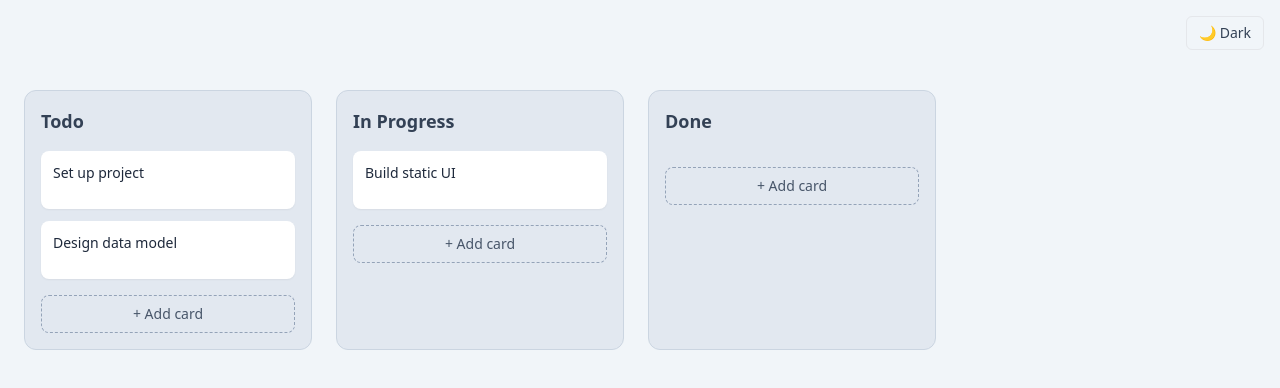
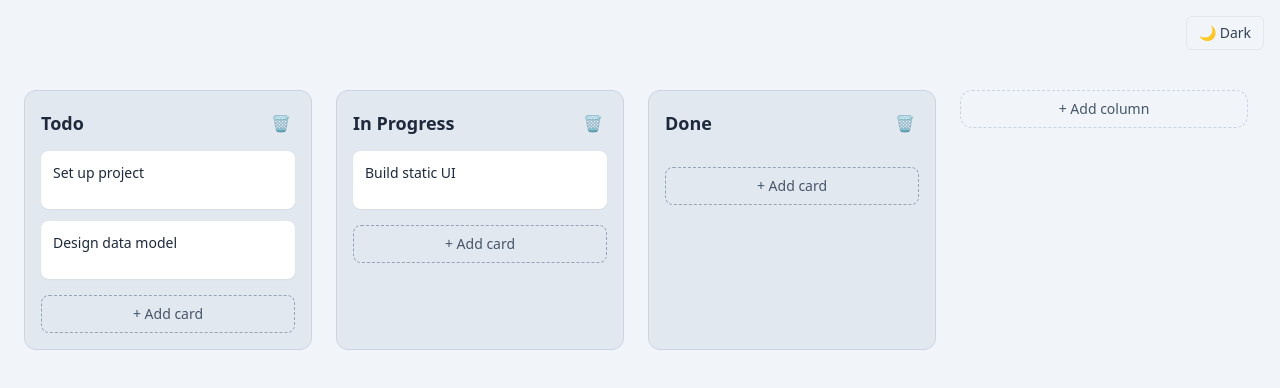
Before and after one commit to yanorenzo624/kanban-board, a React (Vite) app: page / in a window 1280 px wide. Shown: the top 388 px of the page. Built offline with nearby package versions, Linux system fonts and the light colour scheme.

Commit message:
added card rename & delete functionality and polished AddCard form UI.

```diff
--- a/src/features/board/Board.tsx
+++ b/src/features/board/Board.tsx
@@ -3,6 +3,7 @@ import { DndContext, type DragEndEvent, DragOverlay } from "@dnd-kit/core"
 import { BoardContext } from "@/app/providers/BoardProvider"
 import Column from "@/features/column/Column"
 import Card from "@/features/card/Card"
+import AddColumn from "@/features/column/AddColumn"
 
 export default function Board() {
   const { state, dispatch } = useContext(BoardContext)
@@ -45,6 +46,8 @@ export default function Board() {
           const column = state.columns[columnId]
           return <Column key={column.id} column={column} />
         })}
+
+        <AddColumn />
       </div>
 
       <DragOverlay>
--- a/src/features/board/board.reducer.ts
+++ b/src/features/board/board.reducer.ts
@@ -1,9 +1,12 @@
-import type { BoardState } from "./board.types";
+import type { Column, BoardState } from "./board.types";
 
 export type BoardAction =
 	| { type: "MOVE_CARD"; cardId: string; fromColumnId: string; toColumnId: string; toIndex: number }
 	| { type: "ADD_CARD"; columnId: string; title: string }
 	| { type: "DELETE_CARD"; cardId: string; columnId: string }
+	| { type: "COLUMN_ADD"; title: string }
+	| { type: "COLUMN_RENAME"; columnId: string; title: string }
+	| { type: "COLUMN_DELETE"; columnId: string }
 
 export function boardReducer(state: BoardState, action: BoardAction): BoardState {
 	switch (action.type) {
@@ -89,6 +92,68 @@ export function boardReducer(state: BoardState, action: BoardAction): BoardState
 			}
 		}
 
+		case "COLUMN_ADD": {
+			const id = crypto.randomUUID()
+
+			const newColumn: Column = {
+				id,
+				title: action.title,
+				cardIds: [],
+			}
+
+			return {
+				...state,
+				columns: {
+					...state.columns,
+					[id]: newColumn,
+				},
+				columnOrder: [...state.columnOrder, id],
+			}
+		}
+
+		case "COLUMN_RENAME": {
+			const { columnId, title } = action
+			const column = state.columns[columnId]
+			if (!column) return state
+
+			return {
+				...state,
+				columns: {
+					...state.columns,
+					[columnId]: {
+						...column,
+						title,
+					},
+				},
+			}
+		}
+
+		case "COLUMN_DELETE": {
+			const { columnId } = action
+			const column = state.columns[columnId]
+			if (!column) return state
+
+			const newColumns = { ...state.columns }
+			delete newColumns[columnId]
+
+			const newColumnOrder = state.columnOrder.filter(
+				(id) => id !== columnId
+			)
+
+			// Remove cards belonging to the column
+			const newCards = { ...state.cards }
+			column.cardIds.forEach((cardId) => {
+				delete newCards[cardId]
+			})
+
+			return {
+				...state,
+				columns: newColumns,
+				columnOrder: newColumnOrder,
+				cards: newCards,
+			}
+		}
+
 		default:
 			return state
 	}
--- a/src/features/card/Card.tsx
+++ b/src/features/card/Card.tsx
@@ -46,7 +46,10 @@ export default function Card({ card, columnId }: Props) {
         {...attributes}
         className="flex justify-between items-start gap-2 cursor-grab active:cursor-grabbing"
       >
-        <h3 className="text-sm font-medium text-slate-800">
+        <h3 className="
+          text-sm font-medium
+          text-slate-800 dark:text-slate-300
+        ">
           {card.title}
         </h3>
         <button
@@ -65,7 +68,7 @@ export default function Card({ card, columnId }: Props) {
             group-hover:opacity-100
             hover:bg-red-50 hover:text-red-600
             dark:hover:bg-red-900/30 dark:hover:text-red-400
-            dark:bg-slate-800 dark:text-slate-100
+            dark:bg-slate-800 dark:text-slate-400
             border border-transparent dark:border-slate-700
             group-hover:opacity-100
             focus:opacity-100 focus:outline-none
--- /dev/null
+++ b/src/features/column/AddColumn.tsx
@@ -0,0 +1,104 @@
+import { useState, useRef, useEffect, useContext } from "react"
+import { BoardContext } from "@/app/providers/BoardProvider"
+
+export default function AddColumn() {
+  const [isOpen, setIsOpen] = useState(false)
+  const { dispatch } = useContext(BoardContext)
+  const [title, setTitle] = useState("")
+  const inputRef = useRef<HTMLInputElement>(null)
+
+  useEffect(() => {
+    if (isOpen) {
+      inputRef.current?.focus()
+    }
+  }, [isOpen])
+
+  function handleSubmit() {
+    if (!title.trim()) return
+
+    dispatch({
+      type: "COLUMN_ADD",
+      title,
+    })
+    setTitle("")
+    setIsOpen(false)
+  }
+
+  function handleCancel() {
+    setTitle("")
+    setIsOpen(false)
+  }
+
+  function handleKeyDown(e: React.KeyboardEvent) {
+    if (e.key === "Enter") handleSubmit()
+    if (e.key === "Escape") handleCancel()
+  }
+
+  if (!isOpen) {
+    return (
+      <div>
+        <button
+          onClick={() => setIsOpen(true)}
+          className="
+            w-72 shrink-0 rounded-xl border border-dashed
+            border-slate-300 bg-slate-100
+            px-3 py-2 text-center text-sm
+            text-slate-600 hover:bg-slate-200
+            dark:border-slate-700 dark:bg-slate-900
+            dark:text-slate-300 dark:hover:bg-slate-800
+          "
+        >
+          + Add column
+        </button>
+      </div>
+    )
+  }
+
+  return (
+    <div
+      className="
+        w-72 shrink-0 rounded-xl border
+        border-slate-300 bg-slate-200 p-3
+        dark:border-slate-700 dark:bg-slate-900
+      "
+    >
+      <input
+        ref={inputRef}
+        value={title}
+        onChange={(e) => setTitle(e.target.value)}
+        onKeyDown={handleKeyDown}
+        placeholder="Column title"
+        className="
+          w-full rounded-md border px-2 py-1 text-sm
+          bg-white text-slate-900
+          focus:outline-none focus:ring-2 focus:ring-blue-500
+          dark:bg-slate-800 dark:text-slate-100
+          dark:border-slate-700
+        "
+      />
+
+      <div className="mt-2 flex gap-2">
+        <button
+          onClick={handleSubmit}
+          className="
+            rounded-md bg-blue-600 px-3 py-1 text-sm
+            text-white hover:bg-blue-700
+          "
+        >
+          Add
+        </button>
+
+        <button
+          onClick={handleCancel}
+          className="
+            rounded-md px-3 py-1 text-sm
+            text-slate-600 hover:bg-slate-300
+            dark:text-slate-400 dark:hover:bg-slate-800
+          "
+        >
+          Cancel
+        </button>
+      </div>
+    </div>
+  )
+}
--- a/src/features/column/Column.tsx
+++ b/src/features/column/Column.tsx
@@ -5,6 +5,7 @@ import { useDroppable } from "@dnd-kit/core"
 import clsx from "clsx"
 import Card from "@/features/card/Card"
 import { BoardContext } from "@/app/providers/BoardProvider"
+import { ColumnHeader } from "./ColumnHeader"
 
 type Props = {
   column: ColumnType
@@ -24,20 +25,17 @@ export default function Column({ column }: Props) {
     setIsAdding(false)
   }
 
-
   return (
     <div
       ref={setNodeRef}
       className={clsx(
         "w-72 shrink-0 rounded-xl p-4 transition-colors border border-slate-300 dark:border-slate-700",
         isOver
-          ? "bg-blue-200 dark:bg-blue-900"
+          ? "bg-blue-200 dark:bg-slate-900"
           : "bg-slate-200 dark:bg-slate-800"
       )}
     >
-      <h2 className="mb-4 text-lg font-semibold text-slate-700">
-        {column.title}
-      </h2>
+      <ColumnHeader columnId={column.id} />
 
       <SortableContext
         items={column.cardIds}
@@ -83,30 +81,28 @@ export default function Column({ column }: Props) {
                 cancelAdd()
               }
             }}
-            className="w-full rounded-md border p-2 text-sm"
+            className="
+              w-full rounded-md border px-2 py-1 text-sm
+              bg-white text-slate-900
+              focus:ring-2 focus:ring-blue-500
+              dark:bg-slate-800 dark:text-slate-100
+              dark:border-slate-700
+            "
             placeholder="Card title"
           />
-          <div className="flex gap-2">
-            <button
-              type="submit"
-              className="flex-1 rounded-md bg-blue-600 py-1.5 text-sm text-white hover:bg-blue-700"
-            >
-              Add
-            </button>
-
-            <button
-              type="button"
-              onClick={cancelAdd}
-              className="flex-1 rounded-md border py-1.5 text-sm text-slate-600 hover:bg-slate-300"
-            >
-              Cancel
-            </button>
-          </div>
         </form>
       ) : (
         <button
           onClick={() => setIsAdding(true)}
-          className="mt-4 w-full rounded-lg border border-dashed border-slate-400 py-2 text-sm text-slate-600 hover:bg-slate-300">
+          className="
+            mt-4 w-full rounded-lg
+            border border-dashed border-slate-400
+            py-2 text-sm
+            text-slate-600 hover:bg-slate-300
+
+            dark:border-slate-700 dark:bg-slate-800
+            dark:text-slate-300 dark:hover:bg-slate-900
+          ">
           + Add card
         </button>
       )}
--- /dev/null
+++ b/src/features/column/ColumnHeader.tsx
@@ -0,0 +1,93 @@
+import { useState, useRef, useEffect, useContext } from "react"
+import { BoardContext } from "@/app/providers/BoardProvider"
+
+export function ColumnHeader({ columnId }: { columnId: string }) {
+	const { state, dispatch } = useContext(BoardContext)
+	const column = state.columns[columnId]
+
+	const [isEditing, setIsEditing] = useState(false)
+	const [title, setTitle] = useState(column.title)
+	const inputRef = useRef<HTMLInputElement>(null)
+
+	useEffect(() => {
+		if (isEditing) inputRef.current?.focus()
+	}, [isEditing])
+
+	function commitRename() {
+		const trimmed = title.trim()
+		if (trimmed && trimmed !== column.title) {
+			dispatch({
+				type: "COLUMN_RENAME",
+				columnId,
+				title: trimmed,
+			})
+		}
+		setIsEditing(false)
+	}
+
+	function cancelRename() {
+		setTitle(column.title)
+		setIsEditing(false)
+	}
+
+	function onKeyDown(e: React.KeyboardEvent) {
+		if (e.key === "Enter") commitRename()
+		if (e.key === "Escape") cancelRename()
+	}
+
+	return (
+		<div className="mb-3 flex items-center justify-between gap-2">
+			{isEditing ? (
+				<input
+					ref={inputRef}
+					value={title}
+					onChange={(e) => setTitle(e.target.value)}
+					onBlur={commitRename}
+					onKeyDown={onKeyDown}
+					className="
+            w-full rounded-md border px-2 py-1 text-sm
+            bg-white text-slate-900
+            focus:ring-2 focus:ring-blue-500
+            dark:bg-slate-800 dark:text-slate-100
+            dark:border-slate-700
+          "
+				/>
+			) : (
+				<button
+					onClick={() => setIsEditing(true)}
+					className="
+            text-left text-lg font-semibold
+            text-slate-800 hover:underline
+            dark:text-slate-100
+          "
+				>
+					{column.title}
+				</button>
+			)}
+
+			<button
+				onClick={() => {
+					if (
+						confirm(
+							`Delete column "${column.title}" and all its cards?`
+						)
+					) {
+						dispatch({
+							type: "COLUMN_DELETE",
+							columnId,
+						})
+					}
+				}}
+				className="
+          rounded-md p-1 text-slate-500
+          hover:bg-red-100 hover:text-red-700
+          dark:text-slate-400
+          dark:hover:bg-red-950/40 dark:hover:text-red-400
+        "
+				aria-label="Delete column"
+			>
+				🗑
+			</button>
+		</div>
+	)
+}
```
